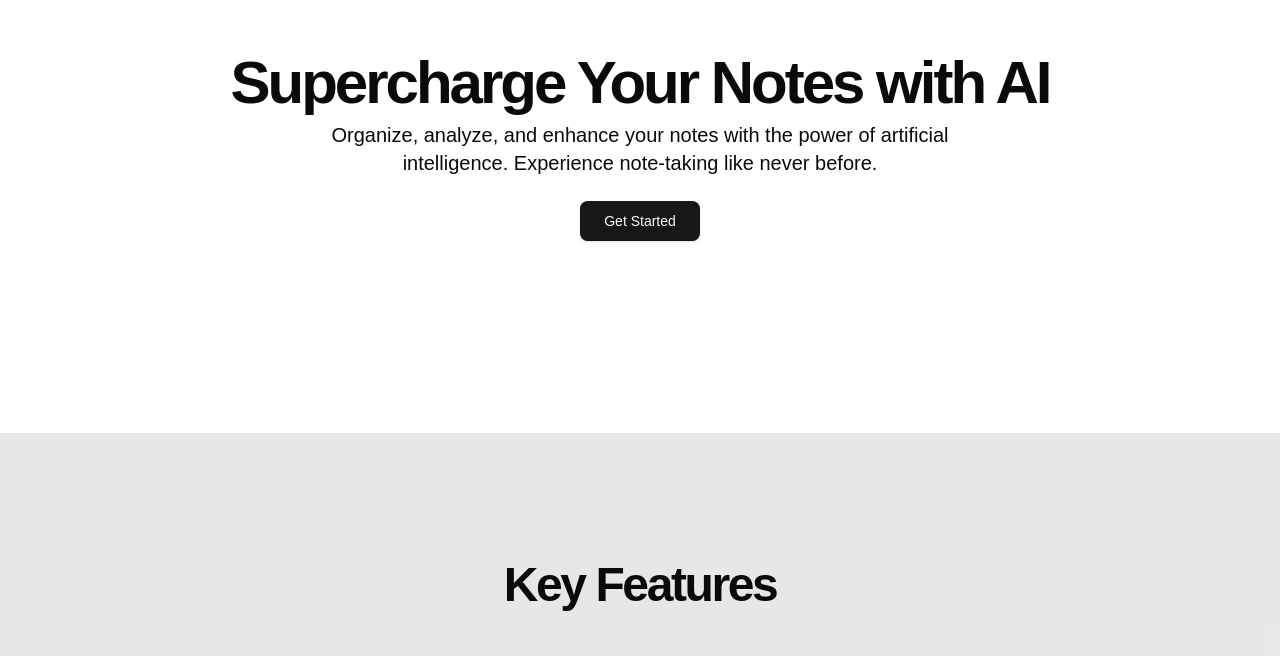
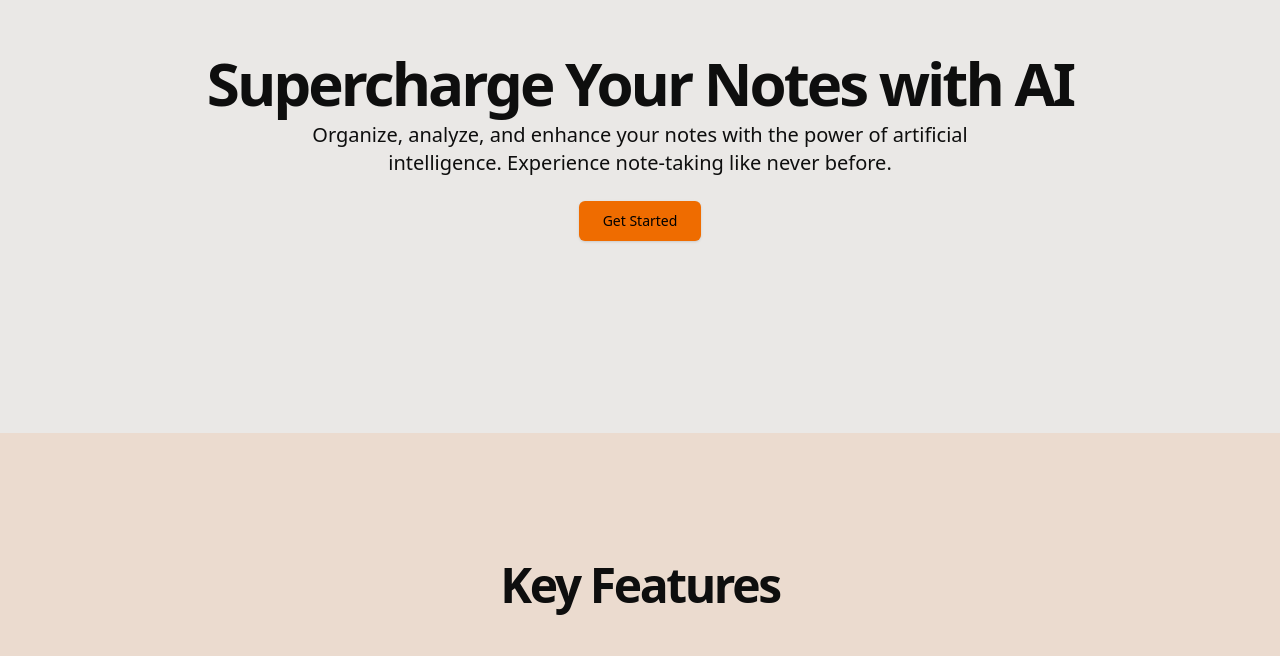
Before and after one commit to durantdurant95/ai-notes, a Next.js app: page / in a window 1280 px wide. Shown: the part 139-795 px from the top of the page. Built offline with nearby package versions, Linux system fonts and the light colour scheme; no server answers.

Commit message:
style: update AppSidebar footer styling and adjust global CSS color variables for improved theme consistency

```diff
--- a/src/components/AppSidebar.tsx
+++ b/src/components/AppSidebar.tsx
@@ -58,7 +58,7 @@ export function AppSidebar({ notes }: Props) {
           ))}
         </SidebarMenu>
       </SidebarContent>
-      <SidebarFooter className="border-t border-border p-4">
+      <SidebarFooter className="border-t p-4">
         <Button
           onClick={async () => {
             await createNote({
--- a/src/styles/globals.css
+++ b/src/styles/globals.css
@@ -1,4 +1,4 @@
-@import 'tailwindcss';
+@import "tailwindcss";
 
 @plugin 'tailwindcss-animate';
 
@@ -62,121 +62,39 @@
   }
 }
 
-@layer utilities {
-  body {
-    font-family: Arial, Helvetica, sans-serif;
-  }
-
-  :root {
-    --background: 27.1 30% 93%;
-    --foreground: 27.1 1.5% 6.5%;
-    --card: 27.1 15% 93%;
-    --card-foreground: 27.1 1.5% 11.5%;
-    --popover: 27.1 30% 96.5%;
-    --popover-foreground: 27.1 96.5% 3%;
-    --primary: 27.1 100% 46.9%;
-    --primary-foreground: 0, 0%, 0%;
-    --secondary: 27.1 16% 76%;
-    --secondary-foreground: 0 0% 0%;
-    --muted: 65.1 16% 88%;
-    --muted-foreground: 27.1 1.5% 36.5%;
-    --accent: 65.1 16% 83%;
-    --accent-foreground: 27.1 1.5% 11.5%;
-    --destructive: 0 65% 36%;
-    --destructive-foreground: 27.1 1.5% 93%;
-    --border: 27.1 23% 59.6%;
-    --input: 27.1 23% 27.6%;
-    --ring: 27.1 88.7% 45.3%;
-    --radius: 0.5rem;
-    --sidebar-background: 27, 30%, 88%;
-    --sidebar-foreground: 27, 2%, 6%;
-    --sidebar-primary: 27, 100%, 42%;
-    --sidebar-primary-foreground: 0 0% 0%;
-    --sidebar-accent: 65, 16%, 79%;
-    --sidebar-accent-foreground: 0 0% 0%;
-    --sidebar-border: 27, 23%, 57%;
-    --sidebar-ring: 17, 98%, 45%;
-  }
-
-  .dark {
-    --background: 27.1 22% 6.5%;
-    --foreground: 27.1 1.5% 93%;
-    --card: 27.1 15% 3%;
-    --card-foreground: 27.1 1.5% 93%;
-    --popover: 27.1 22% 5%;
-    --popover-foreground: 27.1 1.5% 93%;
-    --primary: 27.1 100% 46.9%;
-    --primary-foreground: 0, 0%, 0%;
-    --secondary: 27.1 16% 13%;
-    --secondary-foreground: 0 0% 100%;
-    --muted: 65.1 16% 18%;
-    --muted-foreground: 27.1 1.5% 61.5%;
-    --accent: 65.1 16% 18%;
-    --accent-foreground: 27.1 1.5% 91.5%;
-    --destructive: 0 65% 36%;
-    --destructive-foreground: 27.1 1.5% 93%;
-    --border: 27.1 23% 27.6%;
-    --input: 27.1 23% 27.6%;
-    --ring: 27.1 88.7% 45.3%;
-    --radius: 0.5rem;
-    --sidebar-background: 27, 22%, 8%;
-    --sidebar-foreground: 27, 2%, 100%;
-    --sidebar-primary: 27, 100%, 38%;
-    --sidebar-primary-foreground: 0, 0%, 0%;
-    --sidebar-accent: 65, 16%, 15%;
-    --sidebar-accent-foreground: 0 0% 100%;
-    --sidebar-border: 27, 23%, 26%;
-    --sidebar-ring: 17, 98%, 45%;
-  }
-}
-
-@layer base {
-  * {
-    @apply border-border;
-  }
-  body {
-    @apply bg-background text-foreground;
-  }
-}
-
 /*
   ---break---
 */
 
 :root {
-  --background: hsl(0 0% 100%);
-  --foreground: hsl(0 0% 3.9%);
-  --card: hsl(0 0% 100%);
-  --card-foreground: hsl(0 0% 3.9%);
-  --popover: hsl(0 0% 100%);
-  --popover-foreground: hsl(0 0% 3.9%);
-  --primary: hsl(0 0% 9%);
-  --primary-foreground: hsl(0 0% 98%);
-  --secondary: hsl(0 0% 96.1%);
-  --secondary-foreground: hsl(0 0% 9%);
-  --muted: hsl(0 0% 96.1%);
-  --muted-foreground: hsl(0 0% 45.1%);
-  --accent: hsl(0 0% 96.1%);
-  --accent-foreground: hsl(0 0% 9%);
-  --destructive: hsl(0 84.2% 60.2%);
-  --destructive-foreground: hsl(0 0% 98%);
-  --border: hsl(0 0% 89.8%);
-  --input: hsl(0 0% 89.8%);
-  --ring: hsl(0 0% 3.9%);
-  --chart-1: hsl(12 76% 61%);
-  --chart-2: hsl(173 58% 39%);
-  --chart-3: hsl(197 37% 24%);
-  --chart-4: hsl(43 74% 66%);
-  --chart-5: hsl(27 87% 67%);
-  --radius: 0.6rem;
-  --sidebar: hsl(0 0% 98%);
-  --sidebar-foreground: hsl(240 5.3% 26.1%);
-  --sidebar-primary: hsl(240 5.9% 10%);
-  --sidebar-primary-foreground: hsl(0 0% 98%);
-  --sidebar-accent: hsl(240 4.8% 95.9%);
-  --sidebar-accent-foreground: hsl(240 5.9% 10%);
-  --sidebar-border: hsl(220 13% 91%);
-  --sidebar-ring: hsl(217.2 91.2% 59.8%);
+  --background: hsl(27.1, 10%, 91%);
+  --foreground: hsl(27.1, 0.5%, 5.5%);
+  --card: hsl(27.1, 5%, 91%);
+  --card-foreground: hsl(27.1, 0.5%, 10.5%);
+  --popover: hsl(27.1, 10%, 95.5%);
+  --popover-foreground: hsl(27.1, 95.5%, 1%);
+  --primary: hsl(27.1, 100%, 46.9%);
+  --primary-foreground: hsl(0, 0%, 0%);
+  --secondary: hsl(27.1, 12%, 72%);
+  --secondary-foreground: hsl(0, 0%, 0%);
+  --muted: hsl(65.1, 12%, 86%);
+  --muted-foreground: hsl(27.1, 0.5%, 35.5%);
+  --accent: hsl(65.1, 12%, 81%);
+  --accent-foreground: hsl(27.1, 0.5%, 10.5%);
+  --destructive: hsl(0, 55%, 32%);
+  --destructive-foreground: hsl(27.1, 0.5%, 91%);
+  --border: hsl(27.1, 21%, 53.2%);
+  --input: hsl(27.1, 21%, 21.2%);
+  --ring: hsl(27.1, 88.7%, 45.3%);
+  --radius: 0.5rem;
+  --sidebar-background: hsl(27, 10%, 86%);
+  --sidebar-foreground: hsl(27, 1%, 5%);
+  --sidebar-primary: hsl(27, 100%, 42%);
+  --sidebar-primary-foreground: hsl(0, 0%, 0%);
+  --sidebar-accent: hsl(65, 12%, 77%);
+  --sidebar-accent-foreground: hsl(0, 0%, 0%);
+  --sidebar-border: hsl(27, 21%, 51%);
+  --sidebar-ring: hsl(17, 98%, 45%);
 }
 
 /*
@@ -184,38 +102,34 @@
 */
 
 .dark {
-  --background: hsl(0 0% 3.9%);
-  --foreground: hsl(0 0% 98%);
-  --card: hsl(0 0% 3.9%);
-  --card-foreground: hsl(0 0% 98%);
-  --popover: hsl(0 0% 3.9%);
-  --popover-foreground: hsl(0 0% 98%);
-  --primary: hsl(0 0% 98%);
-  --primary-foreground: hsl(0 0% 9%);
-  --secondary: hsl(0 0% 14.9%);
-  --secondary-foreground: hsl(0 0% 98%);
-  --muted: hsl(0 0% 14.9%);
-  --muted-foreground: hsl(0 0% 63.9%);
-  --accent: hsl(0 0% 14.9%);
-  --accent-foreground: hsl(0 0% 98%);
-  --destructive: hsl(0 62.8% 30.6%);
-  --destructive-foreground: hsl(0 0% 98%);
-  --border: hsl(0 0% 14.9%);
-  --input: hsl(0 0% 14.9%);
-  --ring: hsl(0 0% 83.1%);
-  --chart-1: hsl(220 70% 50%);
-  --chart-2: hsl(160 60% 45%);
-  --chart-3: hsl(30 80% 55%);
-  --chart-4: hsl(280 65% 60%);
-  --chart-5: hsl(340 75% 55%);
-  --sidebar: hsl(240 5.9% 10%);
-  --sidebar-foreground: hsl(240 4.8% 95.9%);
-  --sidebar-primary: hsl(224.3 76.3% 48%);
-  --sidebar-primary-foreground: hsl(0 0% 100%);
-  --sidebar-accent: hsl(240 3.7% 15.9%);
-  --sidebar-accent-foreground: hsl(240 4.8% 95.9%);
-  --sidebar-border: hsl(240 3.7% 15.9%);
-  --sidebar-ring: hsl(217.2 91.2% 59.8%);
+  --background: hsl(27.1, 14%, 5.5%);
+  --foreground: hsl(27.1, 0.5%, 91%);
+  --card: hsl(27.1, 5%, 1%);
+  --card-foreground: hsl(27.1, 0.5%, 91%);
+  --popover: hsl(27.1, 14%, 5%);
+  --popover-foreground: hsl(27.1, 0.5%, 91%);
+  --primary: hsl(27.1, 100%, 46.9%);
+  --primary-foreground: hsl(0, 0%, 0%);
+  --secondary: hsl(27.1, 12%, 11%);
+  --secondary-foreground: hsl(0, 0%, 100%);
+  --muted: hsl(65.1, 12%, 16%);
+  --muted-foreground: hsl(27.1, 0.5%, 60.5%);
+  --accent: hsl(65.1, 12%, 16%);
+  --accent-foreground: hsl(27.1, 0.5%, 90.5%);
+  --destructive: hsl(0, 55%, 32%);
+  --destructive-foreground: hsl(27.1, 0.5%, 91%);
+  --border: hsl(27.1, 21%, 21.2%);
+  --input: hsl(27.1, 21%, 21.2%);
+  --ring: hsl(27.1, 88.7%, 45.3%);
+  --radius: 0.5rem;
+  --sidebar-background: hsl(27, 14%, 7%);
+  --sidebar-foreground: hsl(27, 1%, 100%);
+  --sidebar-primary: hsl(27, 100%, 38%);
+  --sidebar-primary-foreground: hsl(0, 0%, 0%);
+  --sidebar-accent: hsl(65, 12%, 14%);
+  --sidebar-accent-foreground: hsl(0, 0%, 100%);
+  --sidebar-border: hsl(27, 21%, 20%);
+  --sidebar-ring: hsl(17, 98%, 45%);
 }
 
 /*
```
